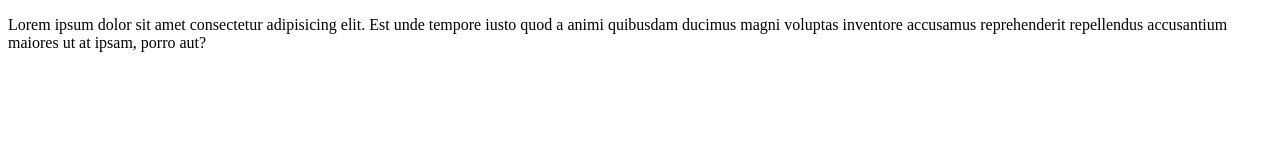
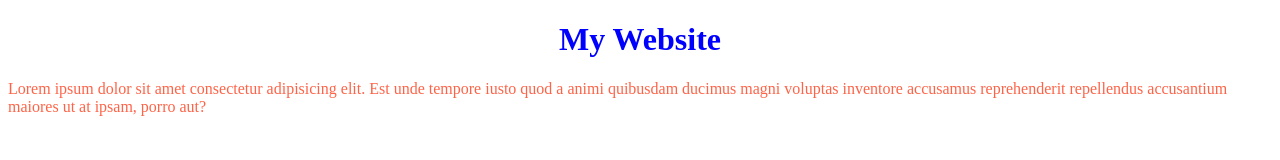
Before and after one commit to utsho0002/my-first-github-repo, a plain HTML site: page index.html in a window 1280 px wide. Drawn offline with Linux system fonts and the light colour scheme.

Commit message:
3rd push

```diff
--- a/index.html
+++ b/index.html
@@ -4,8 +4,10 @@
     <meta charset="UTF-8">
     <meta name="viewport" content="width=device-width, initial-scale=1.0">
     <title>First Github Repo</title>
+    <link rel="stylesheet" href="style.css">
 </head>
 <body>
+    <h1>My Website</h1>
     <p>Lorem ipsum dolor sit amet consectetur adipisicing elit. Est unde tempore iusto quod a animi quibusdam ducimus magni voluptas inventore accusamus reprehenderit repellendus accusantium maiores ut at ipsam, porro aut?</p>
 </body>
 </html>
--- a/style.css
+++ b/style.css
@@ -1,3 +1,7 @@
 p{
     color: tomato;
 }
+h1{
+    color:blue;
+    text-align: center;
+}
```
